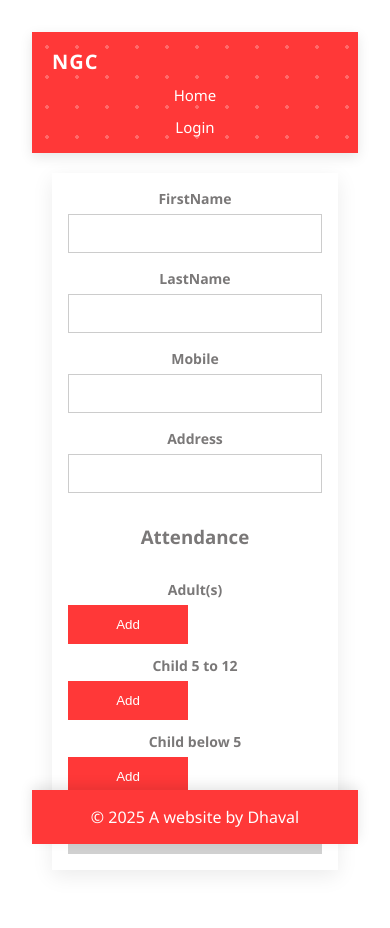
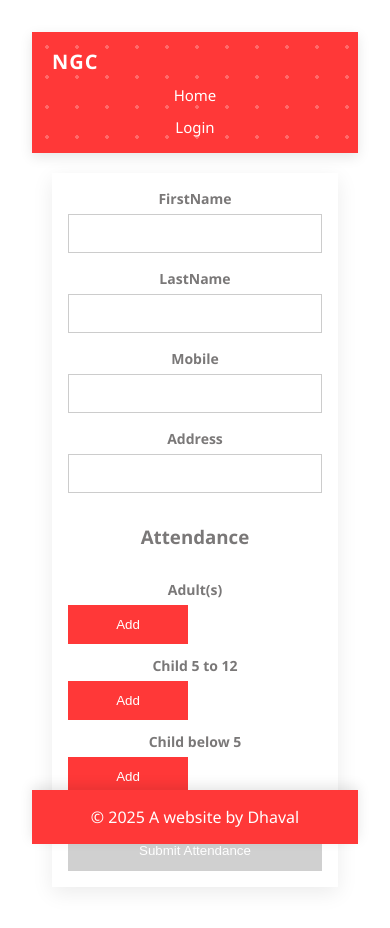
Before and after one commit to Dhavalgj2/bookngo-frontend, a React (Vite) app: page /attendance in a window 390 px wide. Shown: the top 928 px of the page. Built offline with nearby package versions, Linux system fonts and the light colour scheme.

Commit message:
fix disbale btn

```diff
--- a/src/components/AttendForm/AttendForm.css
+++ b/src/components/AttendForm/AttendForm.css
@@ -190,6 +190,9 @@
     font-size: 14px;
   }
 
+  .disable-btn {
+    margin-top: 17px;
+  }
   .submit-btn {
     width: 100%;
     font-size: 15px;
--- a/src/index.css
+++ b/src/index.css
@@ -2,5 +2,10 @@ body {
   font-family: "Segoe UI", Tahoma, Geneva, Verdana, sans-serif;
   font-size: 16px;
   color: #7a7878;
-  height: 100vh;
+  overflow-y: scroll;
+  scrollbar-width: none; /* Firefox */
 }
+
+body::-webkit-scrollbar {
+  display: none; /* Chrome, Safari */
+}
```
